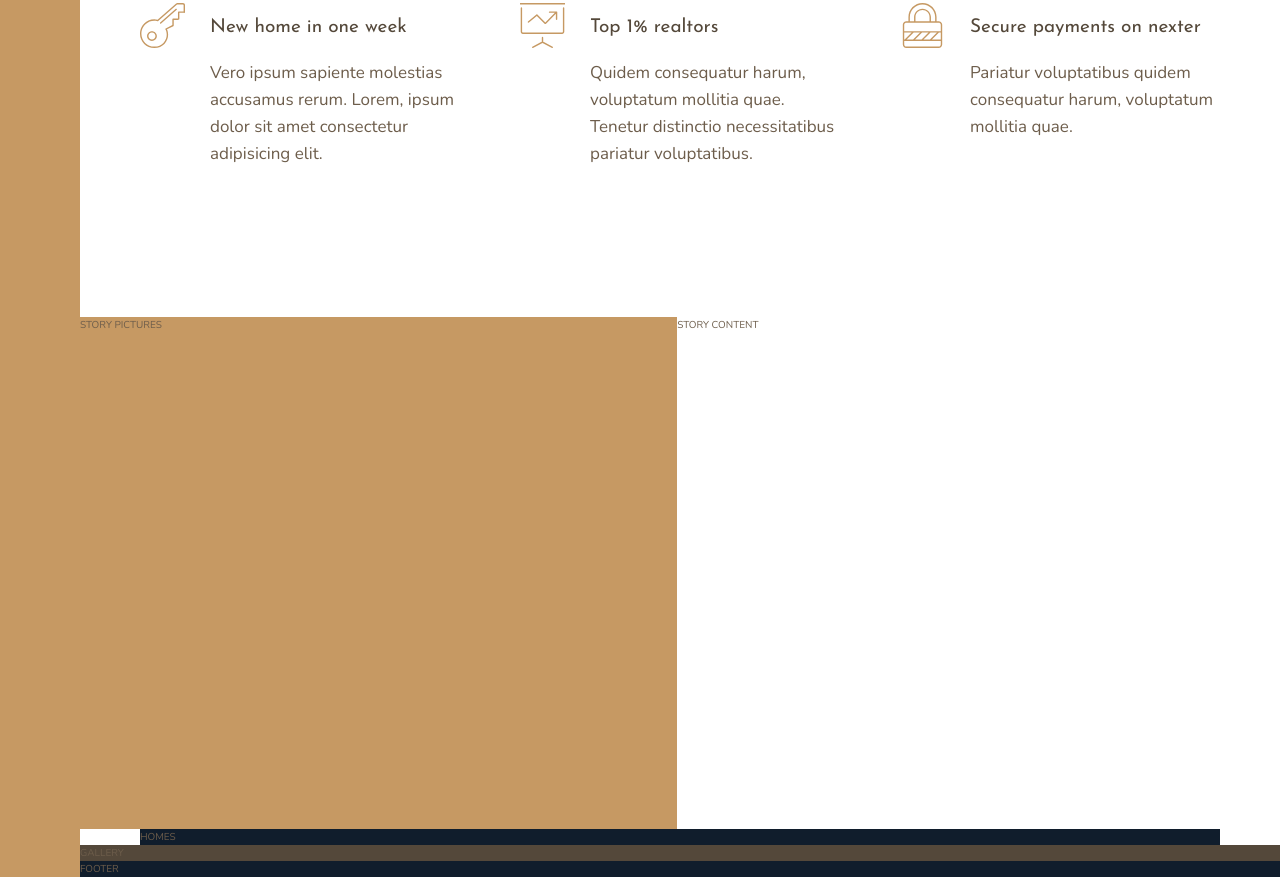
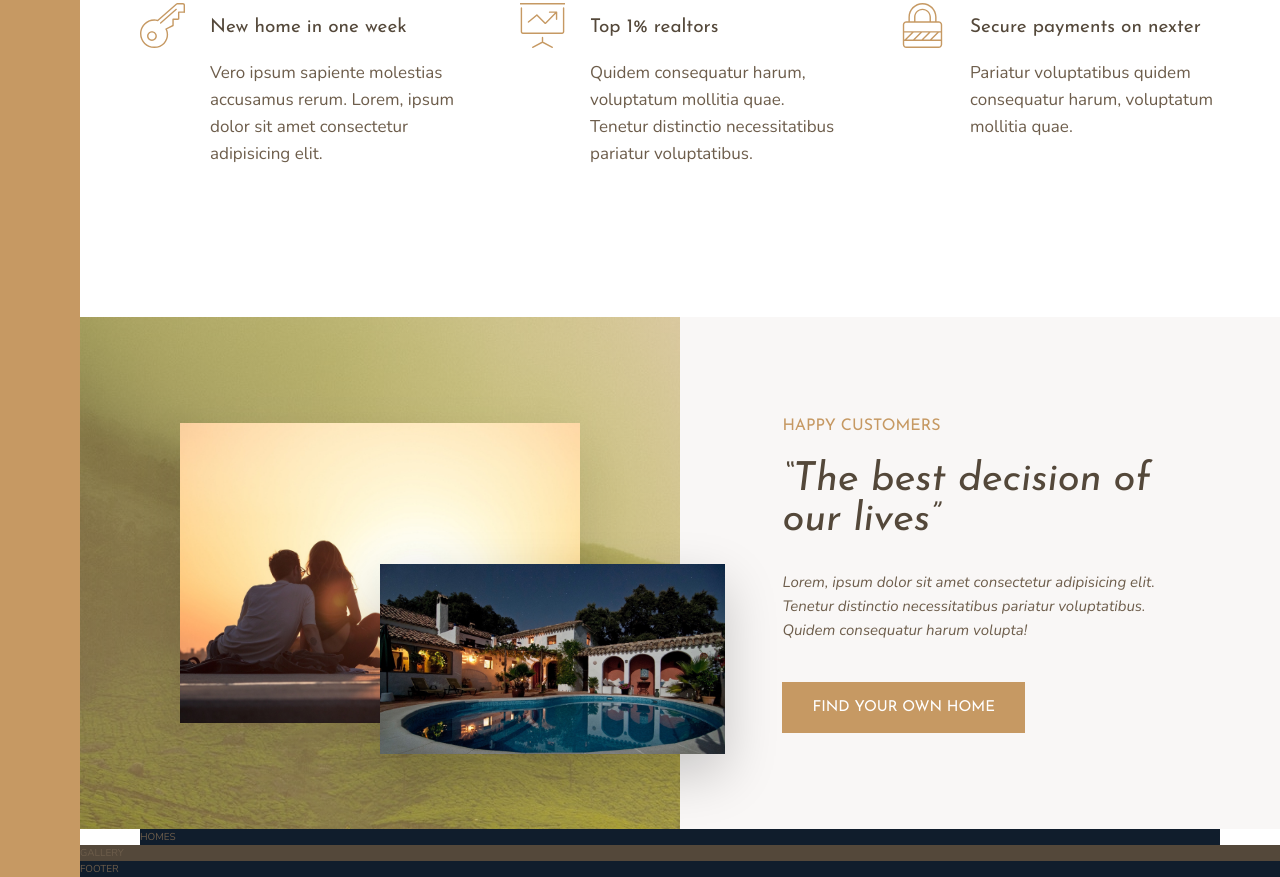
Before and after one commit to MerjenWeb/nexter_css_sass_course, a website: page index.html in a window 1280 px wide. Shown: the part 994-1871 px from the top of the page. Drawn offline with nearby package versions, Linux system fonts and the light colour scheme.

Commit message:
Built the story section (images in CSS grid; when to use flexbox or grid)

```diff
--- a/index.html
+++ b/index.html
@@ -78,11 +78,16 @@
     </section>
 
     <div class="story__pictures">
-      STORY PICTURES
+      <img src="img/story-1.jpeg" alt="Couple with new house" class="story__img--1">
+      <img src="img/story-2.jpeg" alt="New house" class="story__img--2">
     </div>
 
-    <div class="content">
-      STORY CONTENT
+    <div class="story__content">
+      <h3 class="heading-3 mb-sm">Happy Customers</h3>
+      <h2 class="heading-2 heading-2--dark mb-md">&ldquo;The best decision of our lives&rdquo;</h2>
+      <p class="story__text">Lorem, ipsum dolor sit amet consectetur adipisicing elit. Tenetur distinctio necessitatibus
+        pariatur voluptatibus. Quidem consequatur harum volupta!</p>
+      <button class="btn">Find your own home</button>
     </div>
 
     <section class="homes">
--- a/sass/_story.scss
+++ b/sass/_story.scss
@@ -2,9 +2,51 @@
 	&__pictures {
 		background-color: $color-primary;
 		grid-column: full-start / col-end 4;
+		background-image: linear-gradient(
+				rgba($color-primary, 0.5),
+				rgba($color-primary, 0.5)
+			),
+			url(../img/back.jpg);
+
+		display: grid;
+		grid-template-rows: repeat(6, 1fr);
+		grid-template-columns: repeat(6, 1fr);
+		align-items: center;
 	}
+
+	&__img--1 {
+		width: 100%;
+		grid-row: 2 / 6;
+		grid-column: 2 / 6;
+		box-shadow: 0 2rem 5rem rgba(0, 0, 0, 0.1);
+	}
+
+	&__img--2 {
+		z-index: 20;
+		width: 115%;
+		grid-row: 4 / 6;
+		grid-column: 4 / 7;
+		box-shadow: 0 2rem 5rem rgba(0, 0, 0, 0.2);
+	}
+
 	&__content {
 		background-color: $color-grey-light-1;
 		grid-column: col-start 5 / full-end;
+		padding: 6rem 8vw;
+
+		// display: flex;
+		// flex-direction: column;
+		// justify-content: center;
+		// align-items: flex-start;
+
+		display: grid;
+		align-content: center;
+		justify-items: start;
+	}
+
+	&__text {
+		font-size: 1.5rem;
+		font-style: italic;
+		margin-bottom: 4rem;
 	}
 }
--- a/sass/_typography.scss
+++ b/sass/_typography.scss
@@ -9,10 +9,23 @@
 
 .heading-2 {
 	@extend %heading;
+	font-size: 4rem;
+	font-style: italic;
+	line-height: 1;
+
+	&--light {
+		color: $color-grey-light-1;
+	}
+	&--dark {
+		color: $color-grey-dark-1;
+	}
 }
 
 .heading-3 {
 	@extend %heading;
+	font-size: 1.6rem;
+	color: $color-primary;
+	text-transform: uppercase;
 }
 
 .heading-4 {
@@ -26,3 +39,36 @@
 		color: $color-grey-dark-1;
 	}
 }
+
+.btn {
+	background-color: $color-primary;
+	color: #fff;
+	border: none;
+	border-radius: 0;
+	font-family: $font-display;
+	font-size: 1.5rem;
+	text-transform: uppercase;
+	padding: 1.8rem 3rem;
+	cursor: pointer;
+	transition: all 0.2s;
+
+	&:hover {
+		background-color: $color-primary-dark;
+	}
+}
+
+.mb-sm {
+	margin-bottom: 2rem;
+}
+
+.mb-md {
+	margin-bottom: 3rem;
+}
+
+.mb-lg {
+	margin-bottom: 4rem;
+}
+
+.mb-hg {
+	margin-bottom: 8rem;
+}
```
Also changed, not shown: img/text.txt (deleted, +0 -18 lines), css/style.css.
